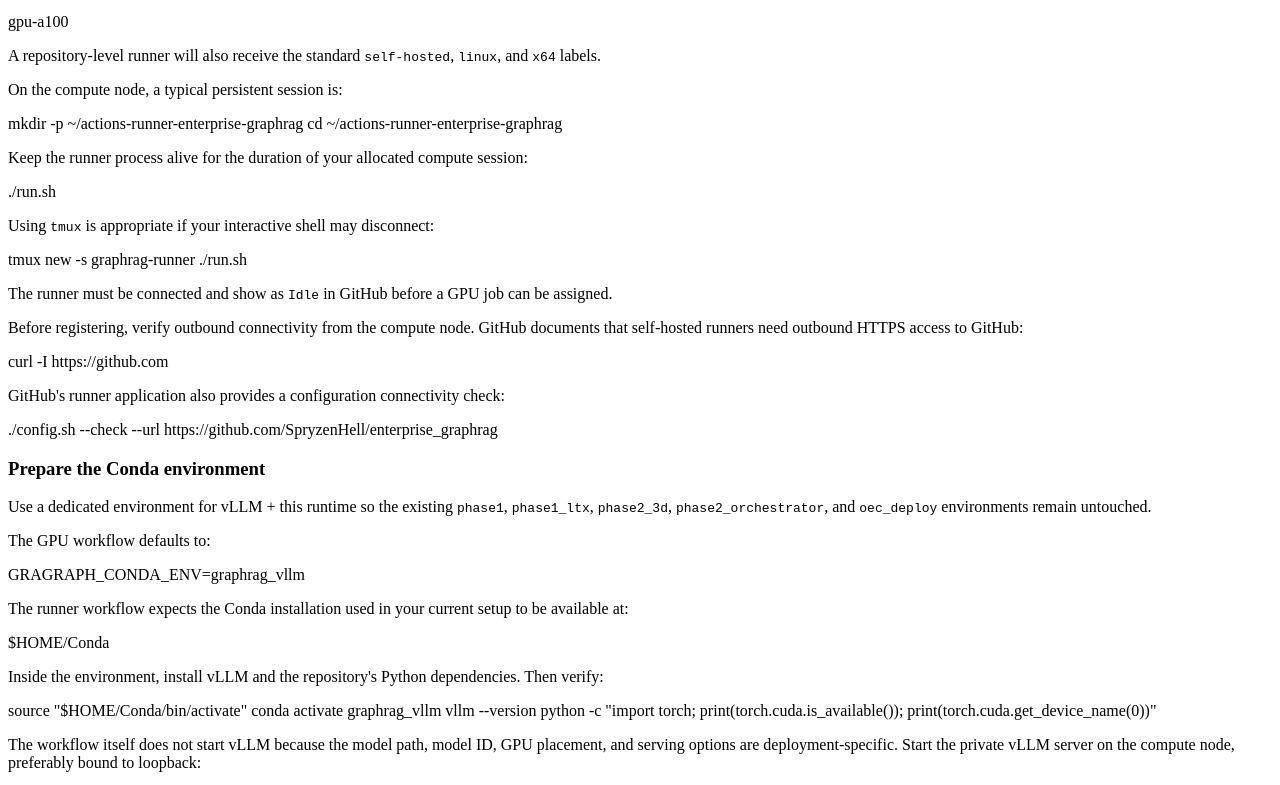
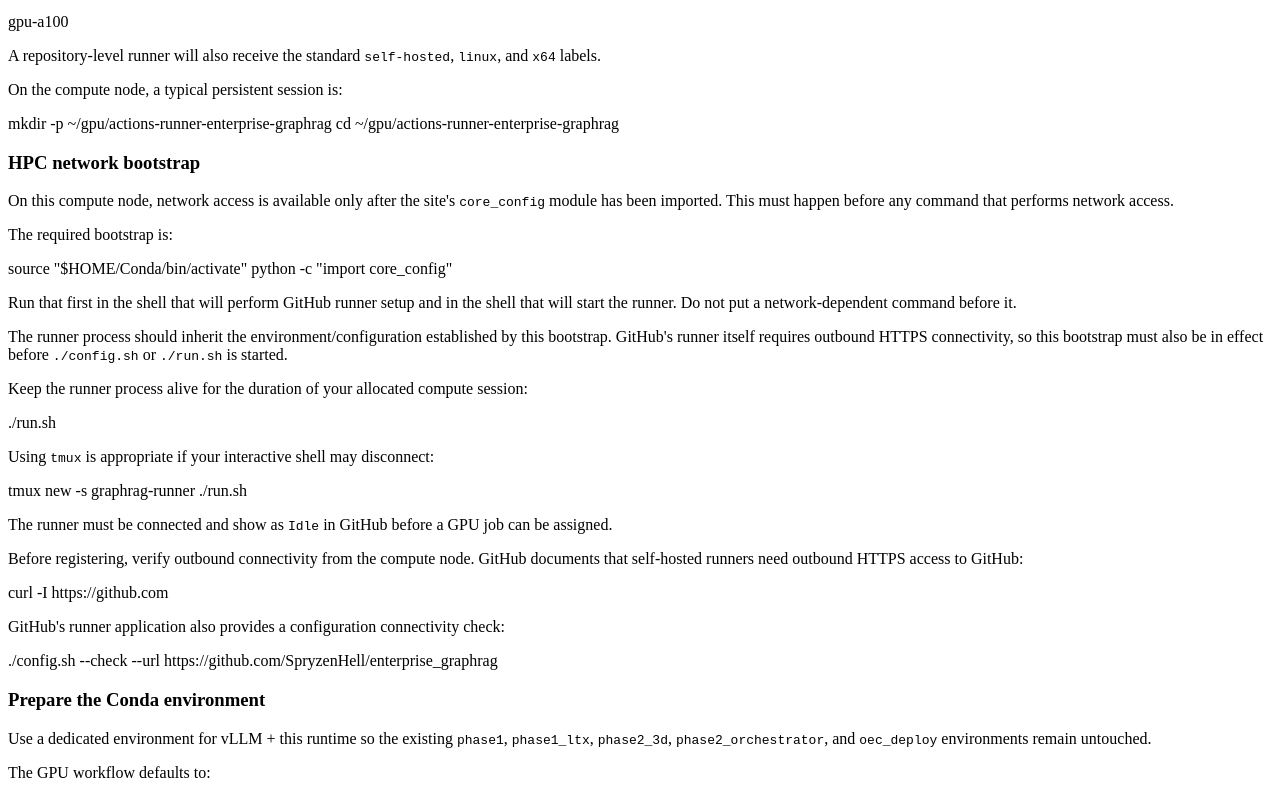
Before and after one commit to SpryzenHell/enterprise_graphrag, an Eleventy site: page docs/HPC_VLLM.md in a window 1280 px wide. Shown: the part 2589-3374 px from the top of the page. Built offline with nearby package versions, Linux system fonts and the light colour scheme; Eleventy itself is replaced by a stand-in of ours; files that its build step writes are made by us from their sources.

Commit message:
document mandatory HPC core_config network bootstrap

```diff
--- a/docs/HPC_VLLM.md
+++ b/docs/HPC_VLLM.md
@@ -153,8 +153,21 @@
 
 On the compute node, a typical persistent session is:
 
-    mkdir -p ~/actions-runner-enterprise-graphrag
-    cd ~/actions-runner-enterprise-graphrag
+    mkdir -p ~/gpu/actions-runner-enterprise-graphrag
+    cd ~/gpu/actions-runner-enterprise-graphrag
+
+### HPC network bootstrap
+
+On this compute node, network access is available only after the site's `core_config` module has been imported. This must happen before any command that performs network access.
+
+The required bootstrap is:
+
+    source "$HOME/Conda/bin/activate"
+    python -c "import core_config"
+
+Run that first in the shell that will perform GitHub runner setup and in the shell that will start the runner. Do not put a network-dependent command before it.
+
+The runner process should inherit the environment/configuration established by this bootstrap. GitHub's runner itself requires outbound HTTPS connectivity, so this bootstrap must also be in effect before `./config.sh` or `./run.sh` is started.
 
 Keep the runner process alive for the duration of your allocated compute session:
 
@@ -226,3 +239,12 @@
 On the current revamp branch, owner pushes automatically queue the GPU job. Manual `workflow_dispatch` is also available. The job is restricted to the current revamp branch and repository owner so ordinary pull requests cannot execute code on the self-hosted GPU runner.
 
 Use the GitHub Actions run result as the canonical record of whether the real compute-node validation passed.
+
+
+### Important HPC network rule
+
+Do not run `curl`, `wget`, `pip install`, `git fetch`, GitHub runner configuration, or other network-dependent commands on the compute node before:
+
+    python -c "import core_config"
+
+Treat `import core_config` as the first network-enabling step in every new compute-node shell. The repository workflow cannot retroactively bootstrap the GitHub runner's own network connection because runner communication and checkout happen before workflow steps; bootstrap the runner's parent shell/process first.
```
